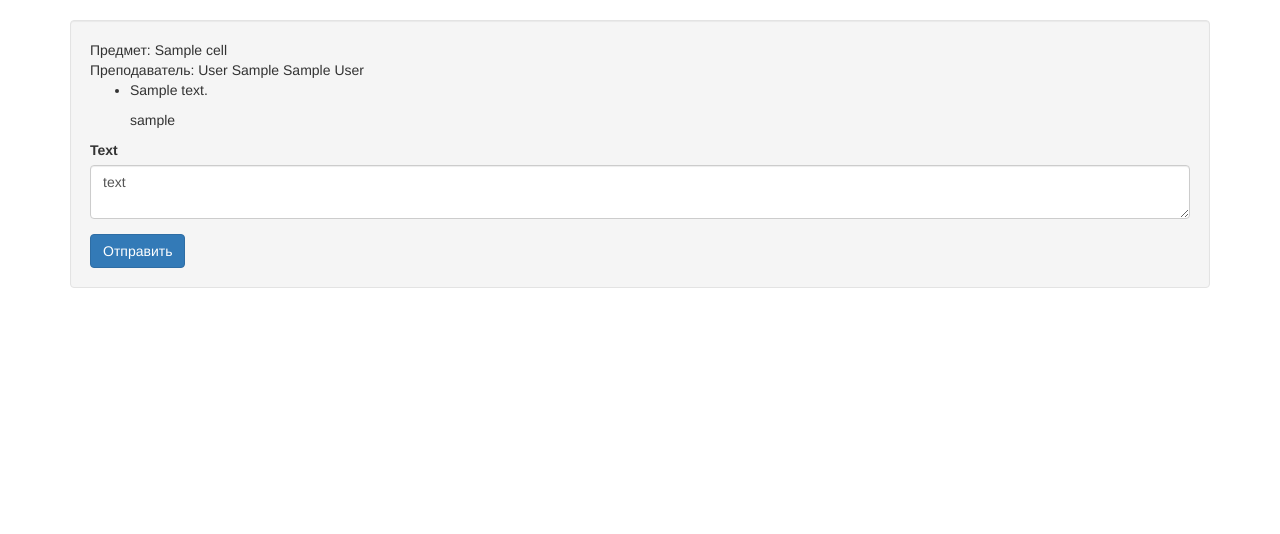
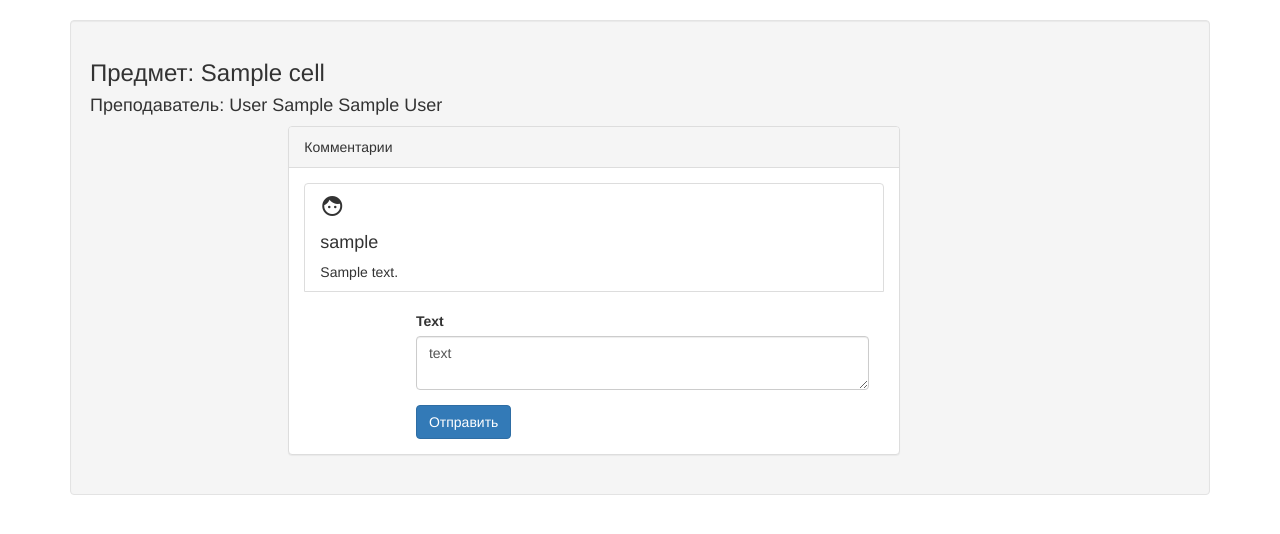
Before and after one commit to ALTAIRvovan/Track.Web, a Django app: page /timetable/1/cell/1 in a window 1280 px wide. Shown: the part 52-586 px from the top of the page. Run offline with Django 3.2, Linux system fonts and the light colour scheme; a user stored in the database is signed in; tables that the repository leaves empty hold one stand-in row (values such as "Sample post"); some libraries are stand-ins or nearby versions.

Commit message:
Добавил стили в страницу с деталями ячейки расписания

```diff
--- a/study_calendar/templates/DetailsCell.html
+++ b/study_calendar/templates/DetailsCell.html
@@ -1,20 +1,36 @@
 {% extends 'app.html' %}
 
 {% block content %}
-    <div>Предмет: {{ cell.subject }}</div>
-    <div>Преподаватель: {{ cell.teacher }}</div>
-    <div>
-        <ul>
+    <h3>Предмет: {{ cell.subject }}</h3>
+    <h4>Преподаватель: {{ cell.teacher }}</h4>
+    <div class="clearfix">
+        <div class="col-md-offset-2 col-md-7">
+            <div class="panel panel-default">
+                <div class="panel-heading">Комментарии</div>
+                <div class="panel-body">
+                    <ul class="list-group ">
                         {% for comment in cell.comment_set.all %}
-            <li>
-                <p>{{ comment.text }}</p>
-                <span>{{  comment.author }}</span>
+                            <li class="list-group-item">
+                                <div class="row-action-primary">
+                                    <i class="material-icons">face</i>
+                                </div>
+                                <div class="row-content">
+                                    <h4 class="list-group-heading">{{ comment.author }}</h4>
+                                    <p class="list-group-item-text">{{ comment.text }}</p>
+                                </div>
                             </li>
+                            <div class="list-group-separator"></div>
                         {% endfor %}
                     </ul>
-        <form method="post" action="{% url "calendar:cell.comment.add" timetable=cell.table.id cell=cell.id %}">
+                    <div class="col-md-10 pull-right">
+                        <form method="post"
+                              action="{% url "calendar:cell.comment.add" timetable=cell.table.id cell=cell.id %}">
                             {% include "form_view.html" with form=form %}
                             <button type="submit" class="btn btn-primary">Отправить</button>
                         </form>
                     </div>
+                </div>
+            </div>
+        </div>
+    </div>
 {% endblock %}
```
Lines whose indentation alone changed are shown as unchanged.
